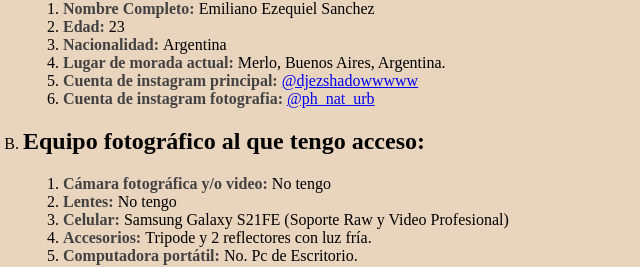
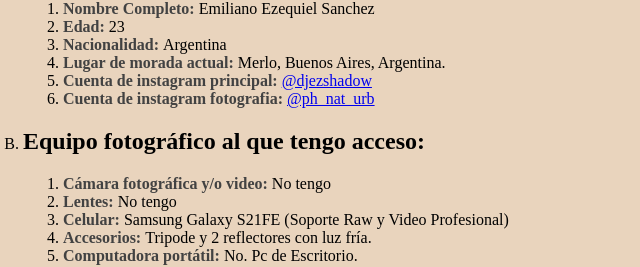
Before and after one commit to djezshadow/blogger_test, a plain HTML site: page index.html in a window 1280 px wide. Shown: the part 203-470 px from the top of the page, 25-665 px from the left. Drawn offline with Linux system fonts and the light colour scheme.

Commit message:
Codigo HTML

```diff
--- a/index.html
+++ b/index.html
@@ -42,7 +42,7 @@
                                 <li><strong>Nacionalidad: </strong>Argentina</li>
                                 <li><strong>Lugar de morada actual: </strong>Merlo, Buenos Aires,  Argentina.</li>
                                 <li><strong>Cuenta de instagram principal: </strong>
-                                <a target="blank_" href="https://instagram.com/djezshadow">@djezshadowwwww</a></li>
+                                <a target="blank_" href="https://instagram.com/djezshadow">@djezshadow</a></li>
                                 <li><strong>Cuenta de instagram fotografia: </strong><a target="blank_" href="https://instagram.com/ph_nat_urb">@ph_nat_urb</a></li>
 
                             </ol>
```
